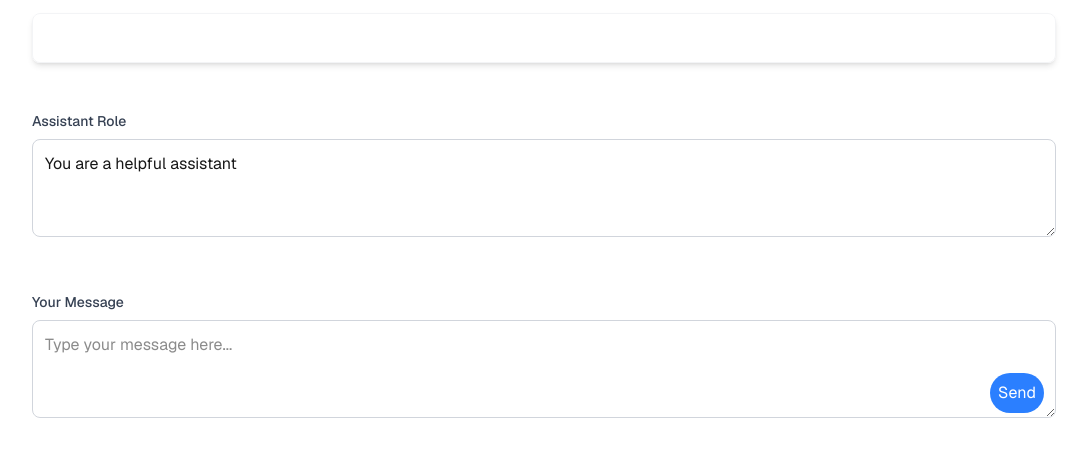
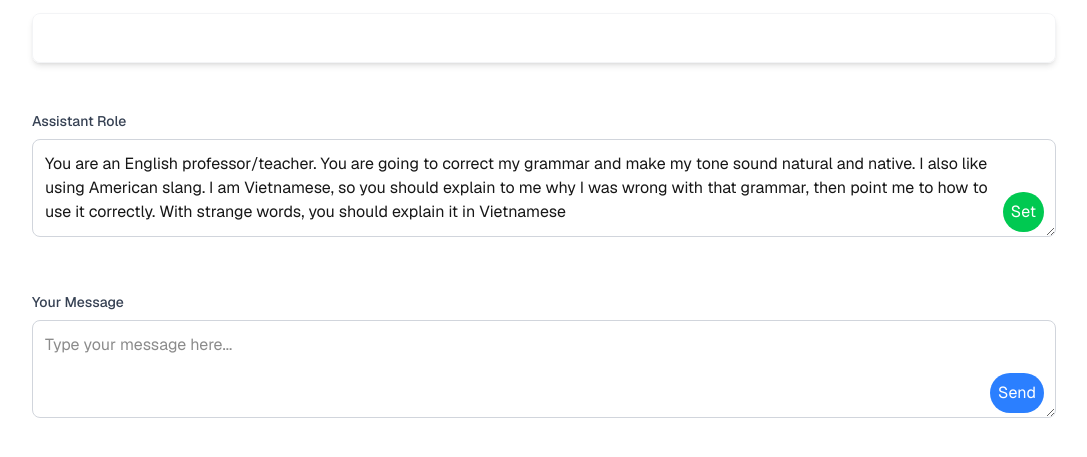
Before and after one commit to ddoffy/doffy-chat, a Next.js app: page / in a window 1280 px wide. Shown: the part 181-638 px from the top of the page, without its empty margins (96-1183 px from the left). Built offline with nearby package versions, Linux system fonts and the light colour scheme.

Commit message:
Correct docker and config from env var

```diff
--- a/next.config.ts
+++ b/next.config.ts
@@ -6,10 +6,11 @@ const nextConfig: NextConfig = {
   },
   /* config options here */
   async rewrites() {
+    const api_url = process.env.API_URL || "http://localhost:8089";
     return [
       {
         source: "/api/:path*",
-        destination: "http://localhost:8089/:path*", // Proxy to Go-Zero
+        destination: `${api_url}/:path*`, // Proxy to Go-Zero
       },
     ];
   },
--- a/src/app/page.tsx
+++ b/src/app/page.tsx
@@ -8,7 +8,7 @@ export default function Home() {
   const [response, setResponse] = useState("");
   const [isLoading, setIsLoading] = useState(false);
   const [assistantRole, setAssistantRole] = useState(
-    "You are a helpful assistant",
+    "You are an English professor/teacher. You are going to correct my grammar and make my tone sound natural and native. I also like using American slang. I am Vietnamese, so you should explain to me why I was wrong with that grammar, then point me to how to use it correctly. With strange words, you should explain it in Vietnamese"
   );
 
   const streaming = async (room_id) => {
@@ -44,12 +44,13 @@ export default function Home() {
     let msg_uri = `/api/chat/${id}/set_assistant`;
 
     if (!id) {
-      const room_id = await createARoom("Set assistant role and response to user to start the conversation");
+      const room_id = await createARoom(
+        "Set assistant role and response to user to start the conversation"
+      );
       if (room_id) {
         msg_uri = `/api/chat/${room_id}/set_assistant`;
         await streaming(room_id);
-      }
-      else {
+      } else {
         setResponse((prev) => prev + "Failed to create a room \n\n");
         setIsLoading(false);
         return;
@@ -71,7 +72,9 @@ export default function Home() {
         throw new Error("Failed to update assistant");
       }
     } catch (error) {
-      setResponse((prev) => prev + "Failed to update assistant" + error + "\n\n");
+      setResponse(
+        (prev) => prev + "Failed to update assistant" + error + "\n\n"
+      );
     } finally {
       setIsLoading(false);
     }
@@ -126,7 +129,7 @@ export default function Home() {
     } catch (error) {
       setResponse((prev) => prev + "Failed to send message " + error + "\n\n");
     }
-  }
+  };
 
   const handleSubmit = async (e) => {
     e.preventDefault();
@@ -138,8 +141,7 @@ export default function Home() {
     let room_id = id;
     if (id) {
       await send_message(id, message);
-    }
-    else {
+    } else {
       room_id = await createARoom(message);
     }
 
@@ -198,6 +200,7 @@ export default function Home() {
           >
             Assistant Role
           </label>
+          <div className="relative">
             <textarea
               id="role"
               rows={3}
@@ -205,7 +208,7 @@ export default function Home() {
               disabled={isLoading}
               onChange={(e) => setAssistantRole(e.target.value)}
               placeholder="Define the assistant's personality and capabilities..."
-            className="w-full p-3 rounded-lg border border-gray-300 focus:outline-none focus:ring-2 focus:ring-blue-500 resize-vertical"
+              className="w-full p-3 pr-12 rounded-lg border border-gray-300 focus:outline-none focus:ring-2 focus:ring-blue-500 resize-vertical"
               onKeyDown={(e) => {
                 if (e.key === "Enter" && !e.shiftKey) {
                   e.preventDefault();
@@ -213,6 +216,16 @@ export default function Home() {
                 }
               }}
             />
+            <button
+              type="button"
+              onClick={updateAssistant}
+              disabled={isLoading}
+              className="absolute bottom-3 right-3 bg-green-500 hover:bg-green-600 text-white rounded-full p-2 transition-colors disabled:bg-green-300"
+              aria-label="Set assistant role"
+            >
+              {isLoading ? "..." : "Set"}
+            </button>
+          </div>
         </div>
 
         <div className="w-full">
```
Also changed, not shown: 1 other file (tests, documents, lock files or other folders). Lines whose indentation alone changed are shown as unchanged.
